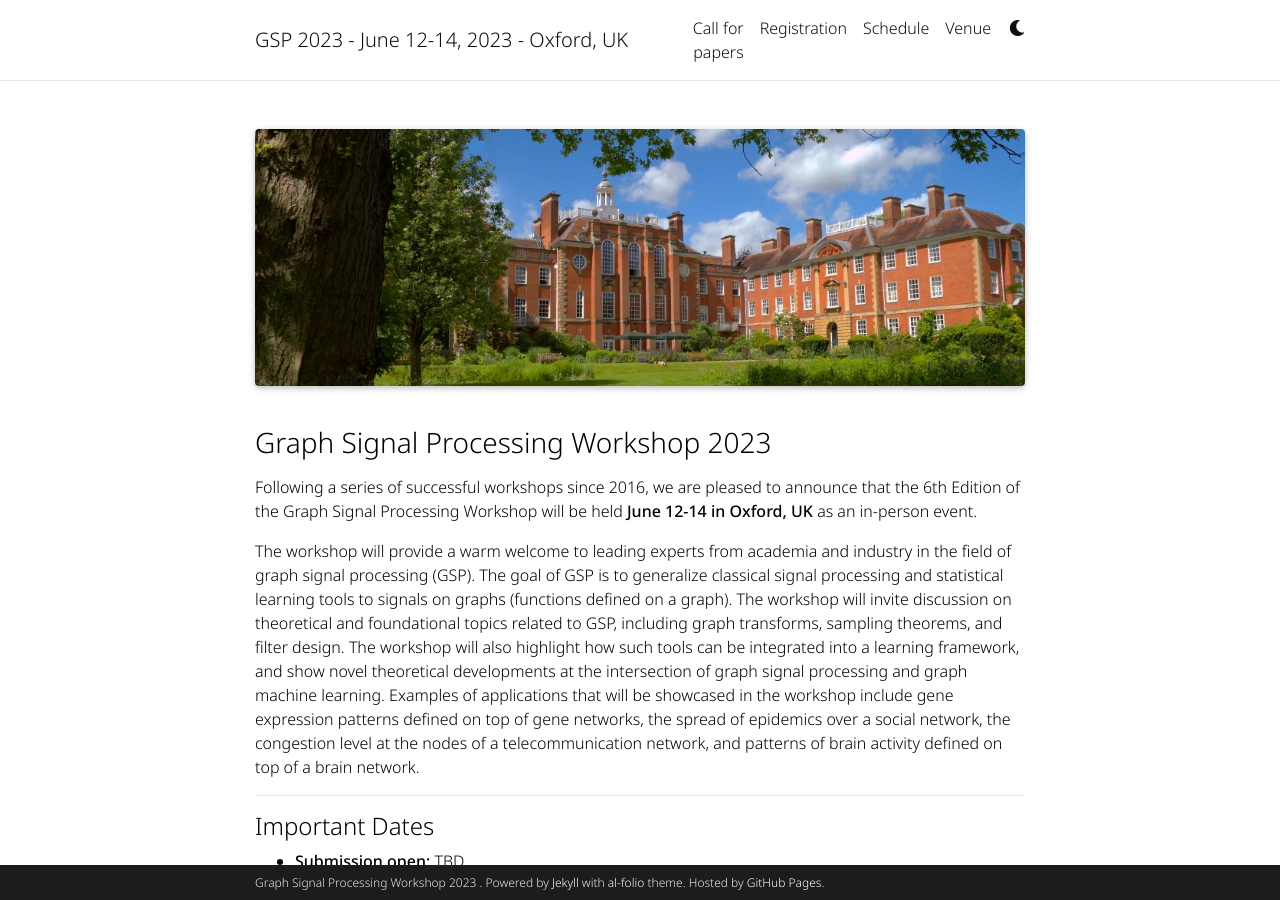
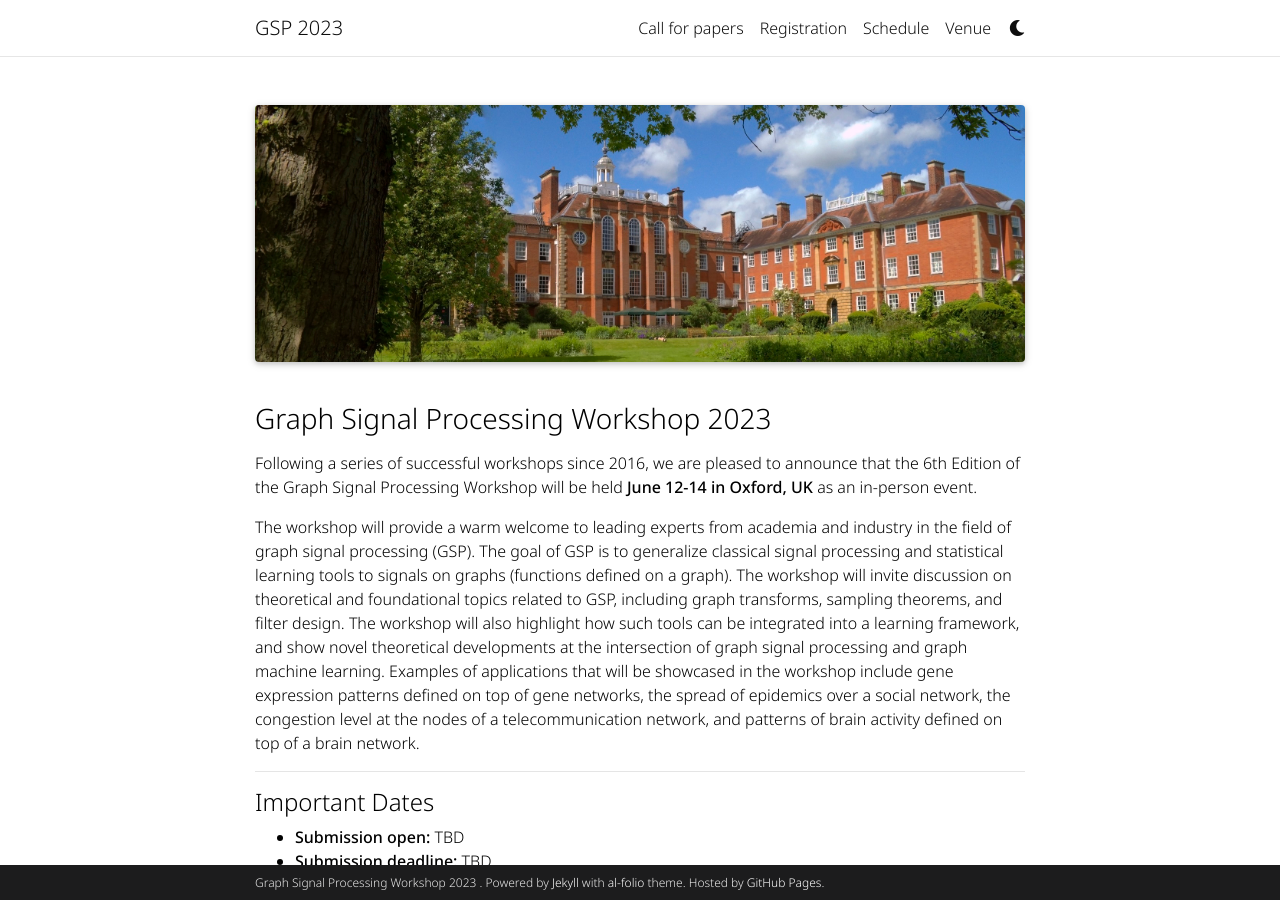
Before and after one commit to shreyasvinaya/gspworkshop2025.github.io, a Jekyll site: the page built from _pages/about.md, in a window 1280 px wide and 900 px high. Built offline with Jekyll 4.4.1, drawn with Linux system fonts in a browser that asks for light colours; full-size pictures stand in for the smaller copies a plugin makes; comment, search, counter and statistics services are not loaded; a style sheet for code colours, icons or effects is not loaded.

Commit message:
Update _config.yml

```diff
--- a/_config.yml
+++ b/_config.yml
@@ -3,7 +3,7 @@
 # -----------------------------------------------------------------------------
 
 title: Graph Signal Processing Workshop # the website title (if blank, full name will be used instead)
-header: GSP 2023 - June 12-14, 2023 - Oxford, UK
+header: GSP 2023
 first_name: Graph Signal Processing Workshop 2023
 middle_name:
 last_name:
```
